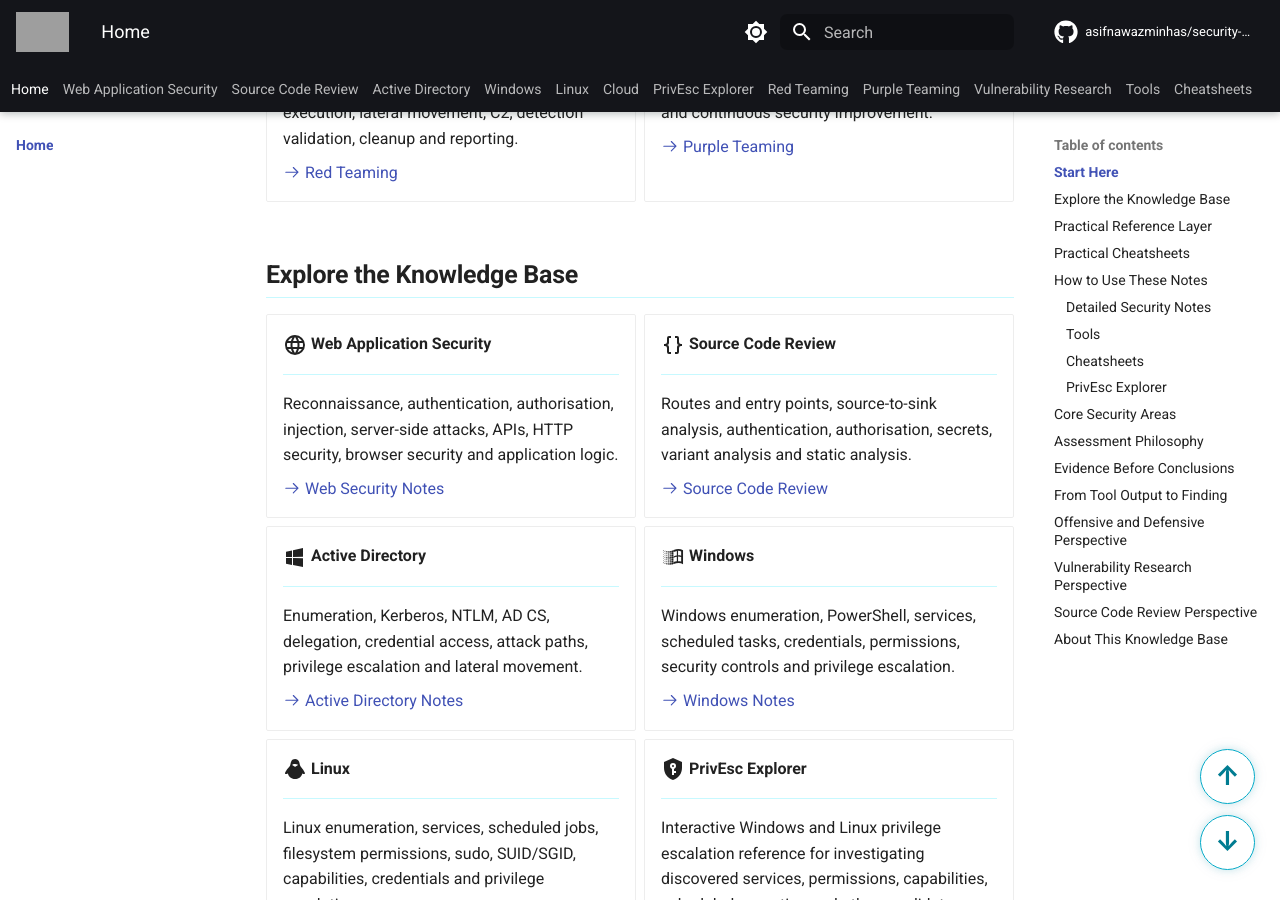
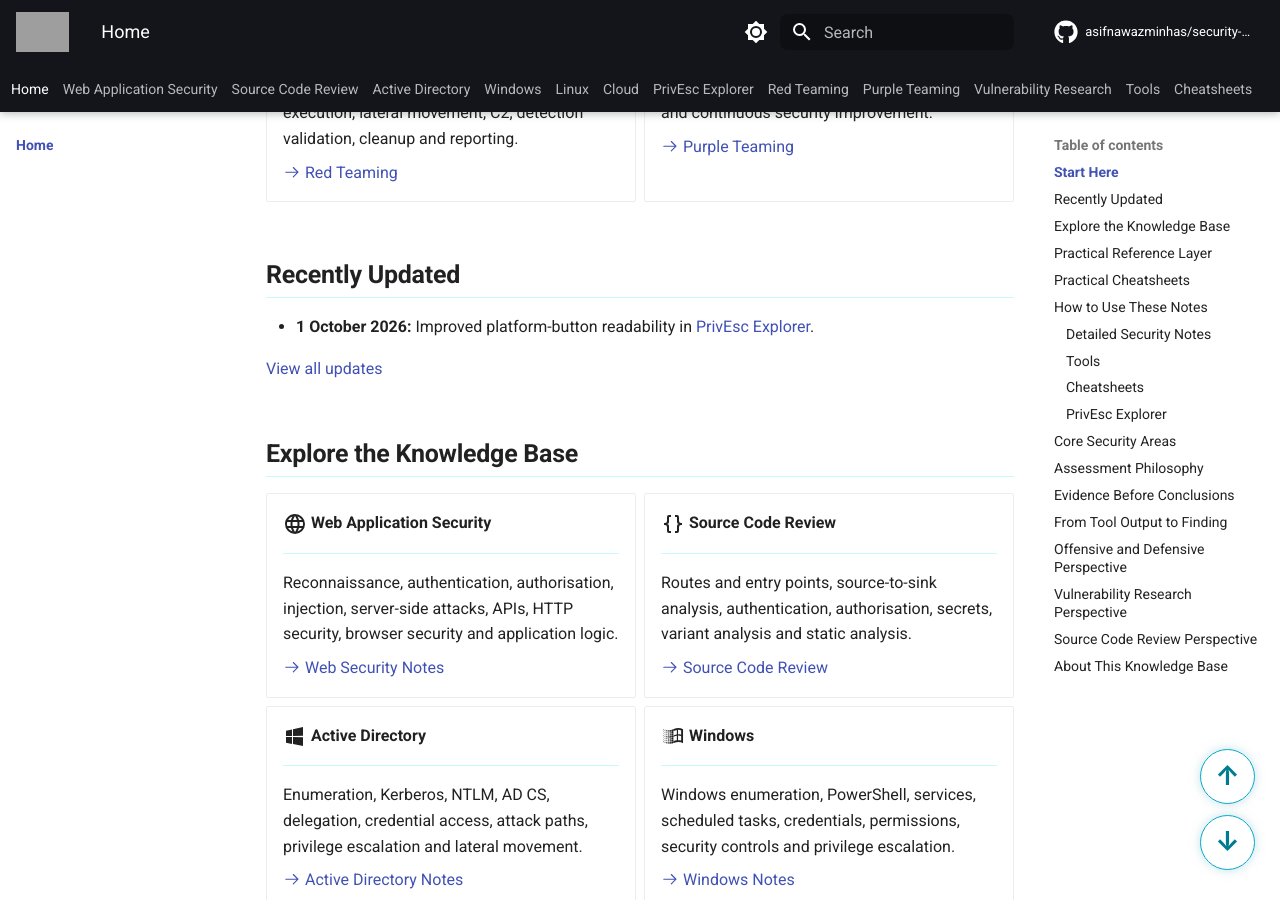
Before and after one commit to asifnawazminhas/security-notes, an MkDocs documentation site: the page built from docs/index.md, in a window 1280 px wide and 900 px high, scrolled down 1456 px. Built offline with MkDocs 1.6.1 and Material for MkDocs 9.7.7, drawn with Linux system fonts in a browser that asks for light colours; a script that is not in the unit is left out; comment, search, counter and statistics services are not loaded; grey boxes are pictures that could not be loaded.

Commit message:
Add Recently Updated section to documentation

```diff
--- a/docs/index.md
+++ b/docs/index.md
@@ -77,6 +77,13 @@ Use the knowledge base to study a security topic in depth or jump directly into
     [:octicons-arrow-right-24: Purple Teaming](purple-teaming/index.md)
 
 </div>
+
+
+## Recently Updated
+
+- **1 October 2026:** Improved platform-button readability in [PrivEsc Explorer](privesc/index.md).
+
+[View all updates](updates.md)
 
 
 ## Explore the Knowledge Base
```
